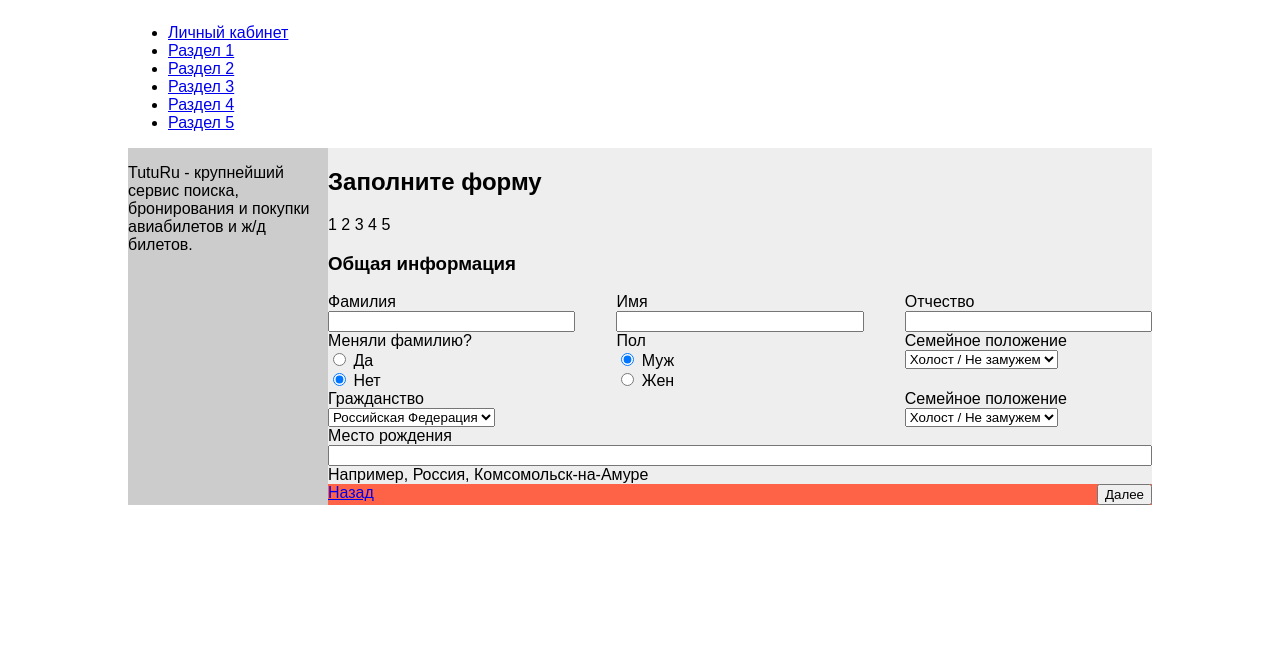
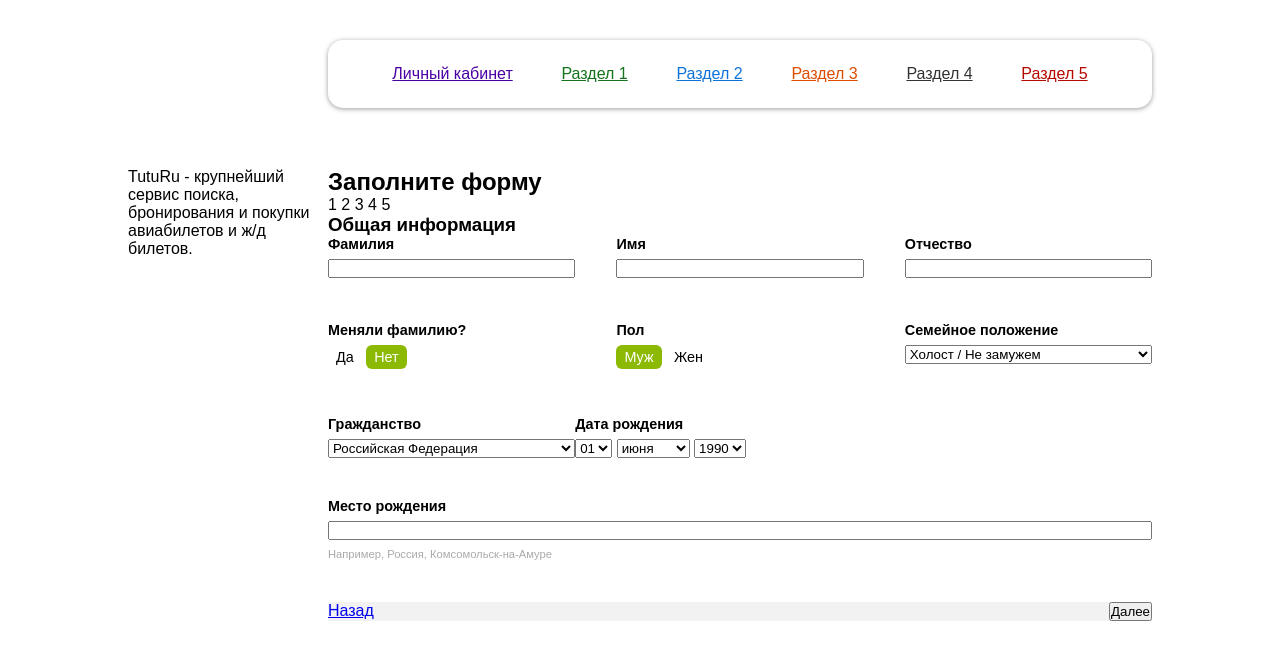
Before and after one commit to goale/tutu-test, a plain HTML site: page html-test/layout/index.html in a window 1280 px wide. Drawn offline with Linux system fonts and the light colour scheme.

Commit message:
header layout, form initial grid

```diff
--- a/html-test/layout/index.html
+++ b/html-test/layout/index.html
@@ -11,12 +11,12 @@
                 <header>
                     <nav class="header__menu" role="navigation">
                         <ul>
-                            <li><a href="#">Личный кабинет</a></li>
-                            <li><a href="#">Раздел 1</a></li>
-                            <li><a href="#">Раздел 2</a></li>
-                            <li><a href="#">Раздел 3</a></li>
-                            <li><a href="#">Раздел 4</a></li>
-                            <li><a href="#">Раздел 5</a></li>
+                            <li><a class="header__menu__item text--purple" href="#">Личный кабинет</a></li>
+                            <li><a class="header__menu__item text--green" href="#">Раздел 1</a></li>
+                            <li><a class="header__menu__item text--blue" href="#">Раздел 2</a></li>
+                            <li><a class="header__menu__item text--orange" href="#">Раздел 3</a></li>
+                            <li><a class="header__menu__item text--black" href="#">Раздел 4</a></li>
+                            <li><a class="header__menu__item text--red" href="#">Раздел 5</a></li>
                         </ul>
                     </nav>
                 </header>
@@ -43,64 +43,71 @@
                             </div>
                             <h3 class="group-heading">Общая информация</h3>
                             <div class="main-form__body">
+                                <div class="layout__row layout__row--justify">
                                     <div class="main-form__field">
                                         <label for="last_name">Фамилия</label>
-                                    <input type="text" id="last_name" name="last_name">
+                                        <input class="input--wide" type="text" id="last_name" name="last_name">
                                     </div>
                                     <div class="main-form__field">
                                         <label for="first_name">Имя</label>
-                                    <input type="text" id="first_name" name="first_name">
+                                        <input class="input--wide" type="text" id="first_name" name="first_name">
                                     </div>
                                     <div class="main-form__field">
                                         <label for="middle_name">Отчество</label>
-                                    <input type="text" id="middle_name" name="middle_name">
+                                        <input class="input--wide" type="text" id="middle_name" name="middle_name">
                                     </div>
+                                </div>
+                                <div class="layout__row layout__row--justify">
                                     <div class="main-form__field">
                                         <label>Меняли фамилию?</label>
-                                    <label>
-                                        <input type="radio" name="name_changed" value="yes">
-                                        Да
-                                    </label>
-                                    <label>
-                                        <input type="radio" name="name_changed" value="no" checked>
-                                        Нет
-                                    </label>
+                                        <input type="radio" name="name_changed" id="yes" value="yes">
+                                        <label class="label--radio" for="yes">Да</label>
+                                        <input type="radio" name="name_changed" value="no"  id="no" checked>
+                                        <label class="label--radio" for="no">Нет</label>
                                     </div>
                                     <div class="main-form__field">
                                         <label>Пол</label>
-                                    <label>
-                                        <input type="radio" name="sex" value="m" checked>
-                                        Муж
-                                    </label>
-                                    <label>
-                                        <input type="radio" name="sex" value="f">
-                                        Жен
-                                    </label>
+                                        <input type="radio" name="sex" value="m" id="sex_m" checked>
+                                        <label class="label--radio" for="sex_m">Муж</label>
+                                        <input type="radio" name="sex" value="f" id="sex_f">
+                                        <label class="label--radio" for="sex_f">Жен</label>
                                     </div>
                                     <div class="main-form__field">
                                         <label for="status">Семейное положение</label>
-                                    <select name="status" id="status">
+                                        <select class="input--wide" name="status" id="status">
                                             <option value="single">Холост / Не замужем</option>
                                             <option value="married">Женат / Замужем</option>
                                         </select>
                                     </div>
+                                </div>
+
+                                <div class="layout__row">
                                     <div class="main-form__field">
                                         <label for="residence">Гражданство</label>
-                                    <select name="residence" id="residence">
+                                        <select class="input--wide" name="residence" id="residence">
                                             <option value="ru">Российская Федерация</option>
                                             <option value="other">Другое</option>
                                         </select>
                                     </div>
                                     <div class="main-form__field">
-                                    <label for="status">Семейное положение</label>
-                                    <select name="status" id="status">
-                                        <option value="single">Холост / Не замужем</option>
-                                        <option value="married">Женат / Замужем</option>
+                                        <label>Дата рождения</label>
+                                        <select name="birth_day">
+                                            <option value="1">01</option>
+                                            <option value="2">02</option>
                                         </select>
+                                        <select name="birth_month">
+                                            <option value="6">июня</option>
+                                            <option value="12">декабря</option>
+                                        </select>
+                                        <select name="birth_year">
+                                            <option value="1990">1990</option>
+                                            <option value="1991">1991</option>
+                                        </select>
+                                    </div>
                                 </div>
                                 <div class="main-form__field main-form__field--wide">
                                     <label for="birth_place">Место рождения</label>
-                                    <input type="text" id="birth_place" name="birth_place">
+                                    <input class="input--wide" type="text" id="birth_place" name="birth_place">
                                     <span class="main-form__hint">Например, Россия, Комсомольск-на-Амуре</span>
                                 </div>
                             </div>
--- a/html-test/layout/main.css
+++ b/html-test/layout/main.css
@@ -1,6 +1,8 @@
 * {
     box-sizing: border-box;
     font-family: sans-serif;
+    margin: 0;
+    padding: 0;
 }
 
 .layout {
@@ -9,7 +11,12 @@
 }
 
 .layout__row {
+    width: 100%;
     display: flex;
+}
+
+.layout__row--justify {
+    justify-content: space-between;
 }
 
 .layout__col {
@@ -18,40 +25,113 @@
 
 .layout__col--side {
     width: 200px;
-    background: #ccc;
 }
 
 .layout__col--main {
-    background: #eee;
     width: 824px;
-    /*flex-grow: 1;*/
+}
+
+/** Header **/
+header {
+    padding-top: 40px;
+    margin-bottom: 60px;
+}
+
+.header__menu {
+    margin-left: 200px;
+    width: 824px;
+    padding: 25px 40px;
+    border-radius: 15px;
+    box-shadow: 0 1px 5px rgba(0, 0, 0, 0.4);
+}
+
+.header__menu ul {
+    list-style: none;
+    display: flex;
+    justify-content: space-around;
+    margin: 0;
+    padding: 0;
 }
 
 /** Form **/
 .main-form__body {
     display: flex;
     flex-wrap: wrap;
-    justify-content: space-between;
 }
 
 .main-form__field {
     width: 30%;
+    margin-bottom: 40px;
+}
+
+.main-form__field input {
+    margin-bottom: 4px;
 }
 
 .main-form__field--wide {
     width: 100%;
 }
 
-.main-form__field input[type="text"] {
+.input--wide {
     width: 100%;
 }
 
 .main-form__field label {
     display: block;
+    font-weight: bold;
+    font-size: 0.9em;
+    margin-bottom: 7px;
+}
+
+.main-form__hint {
+    color: #aaa;
+    font-size: 0.7em;
 }
 
 .main-form__footer {
-    background: tomato;
+    background: #f2f2f2;
     display: flex;
     justify-content: space-between;
 }
+
+label.label--radio {
+    font-weight: normal;
+    display: inline-block;
+    padding: 4px 8px;
+    cursor: pointer;
+}
+
+input[type="radio"] {
+    display: none;
+}
+
+input[type="radio"]:checked + label {
+    background: #8cb903;
+    color: white;
+    border-radius: 6px;
+}
+
+/** Utilities **/
+.text--purple {
+    color: #4900a4;
+}
+
+.text--green {
+    color: #14731b;
+}
+
+.text--blue {
+    color: #0e73d9;
+}
+
+.text--orange {
+    color: #dd4c00;
+}
+
+.text--black {
+    color: #333;
+}
+
+.text--red {
+    color: #b60700;
+}
```
Lines whose indentation alone changed are shown as unchanged.
